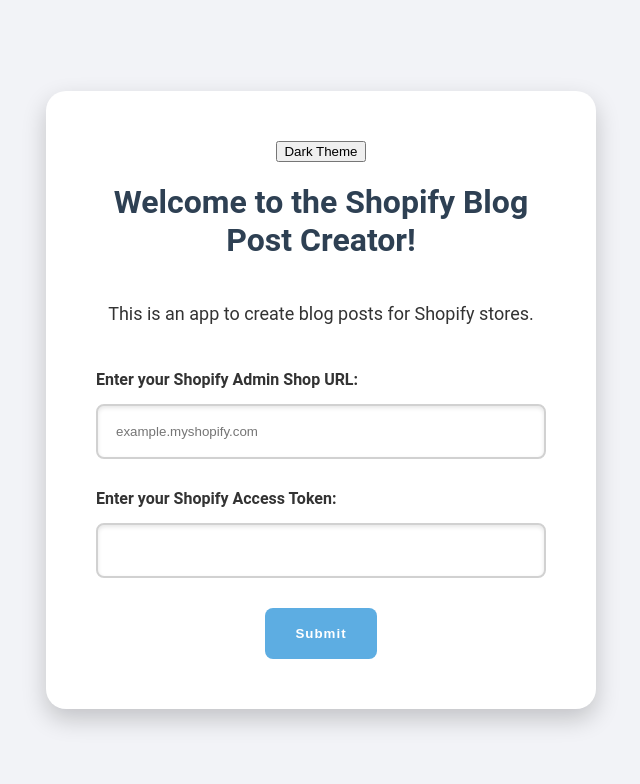
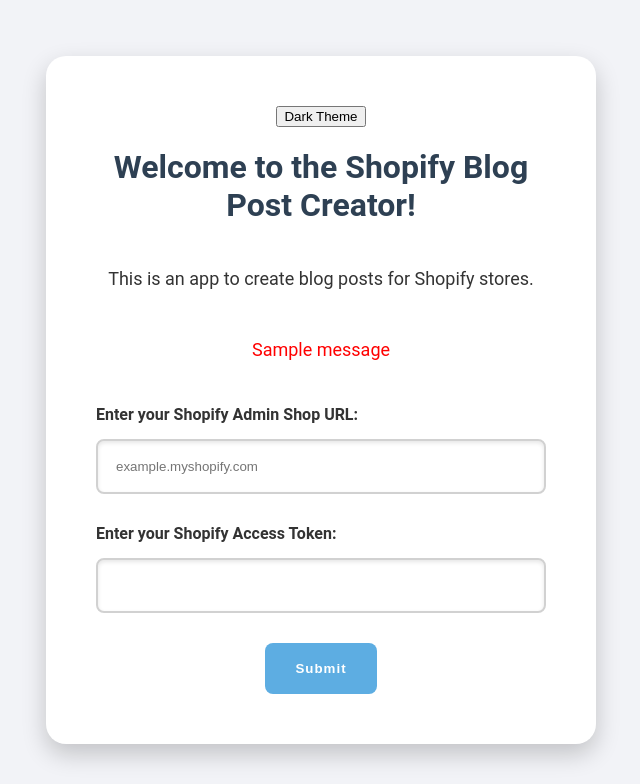
Before and after one commit to BrightSmile-911/Shopify-Blog-Automation-Toolkit, a Flask app: page / in a window 1280 px wide. Shown: the top 784 px of the page, without its empty margins (319-959 px from the left). Run offline with Flask 3, Linux system fonts and the light colour scheme; one stand-in notice (Sample message) is shown.

Commit message:
Update index.html

```diff
--- a/templates/index.html
+++ b/templates/index.html
@@ -5,6 +5,16 @@
 {% block content %}
     <h1>Welcome to the Shopify Blog Post Creator!</h1>
     <p>This is an app to create blog posts for Shopify stores.</p>
+
+    <!-- Display flashed messages if they exist -->
+    {% with messages = get_flashed_messages() %}
+      {% if messages %}
+        {% for message in messages %}
+          <p style="color: red;">{{ message }}</p>
+        {% endfor %}
+      {% endif %}
+    {% endwith %}
+
     <form action="/home" method="post">
         <label for="shop_url">Enter your Shopify Admin Shop URL:</label>
         <input type="text" id="shop_url" name="shop_url" placeholder="example.myshopify.com" required>
```
